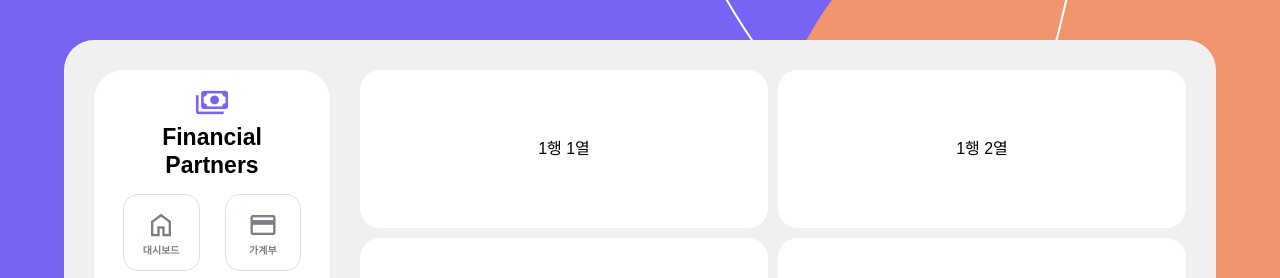
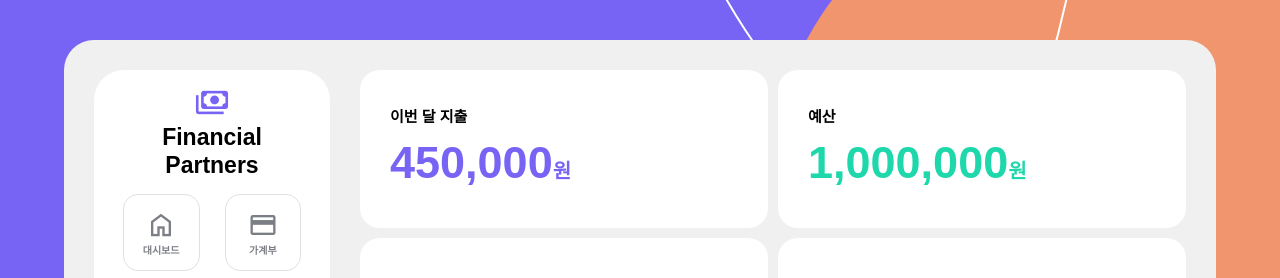
Before and after one commit to Finance-Partner/Finance-Front, a React (Create React App) app: page /budget in a window 1280 px wide. Shown: the top 278 px of the page. Built offline with nearby package versions, Linux system fonts and the light colour scheme.

Commit message:
(#15)예산 페이지 구현

```diff
--- a/src/components/home/Budget.tsx
+++ b/src/components/home/Budget.tsx
@@ -8,7 +8,15 @@ const Wrapper = styled.div`
   width: 100%;
   height: 100%;
 `;
-const GridItem = styled.div`
+const GridItem1 = styled.div`
+  background-color: white;
+  display: flex;
+  align-items: center;
+  justify-content: left;
+  padding-left:30px;
+  border-radius: 20px;
+`;
+const GridItem2 = styled.div`
   background-color: white;
   display: flex;
   align-items: center;
@@ -16,28 +24,54 @@ const GridItem = styled.div`
   border-radius: 20px;
 `;
 
-const Item1 = styled(GridItem)`
+const Item1 = styled(GridItem1)`
   grid-column: 1 / 2;
   grid-row: 1 / 2;
 `;
-const Item2 = styled(GridItem)`
+const Item2 = styled(GridItem1)`
   grid-column: 2 / 3;
   grid-row: 1 / 2;
 `;
-const Item3 = styled(GridItem)`
+const Item3 = styled(GridItem2)`
   grid-column: 1 / 2;
   grid-row: 2 / 5;
 `;
-const Item4 = styled(GridItem)`
+const Item4 = styled(GridItem2)`
   grid-column: 2 / 3;
   grid-row: 2 / 5;
 `;
-
+const Title = styled.h2`
+  font-size: 15px;
+  font-weight: bold;
+  margin-bottom: 10px;
+`;
+const Price = styled.p<{ isIncome: boolean }>`
+  font-size: 45px;
+  font-weight: bold;
+  color: ${(props) => (props.isIncome ? "#1ED8AB" : "#7763F4")};
+  span {
+    font-size: 20px;
+  }
+`;
 const Budget = () => {
   return (
     <Wrapper>
-      <Item1>1행 1열</Item1>
-      <Item2>1행 2열</Item2>
+      <Item1>
+        <div>
+          <Title>이번 달 지출</Title>
+          <Price isIncome={false}>
+            450,000<span>원</span>
+          </Price>
+        </div>
+      </Item1>
+      <Item2>
+        <div>
+          <Title>예산</Title>
+          <Price isIncome={true}>
+            1,000,000<span>원</span>
+          </Price>
+        </div>
+      </Item2>
       <Item3>1행 3열</Item3>
       <Item4>1행 4열</Item4>
     </Wrapper>
```
